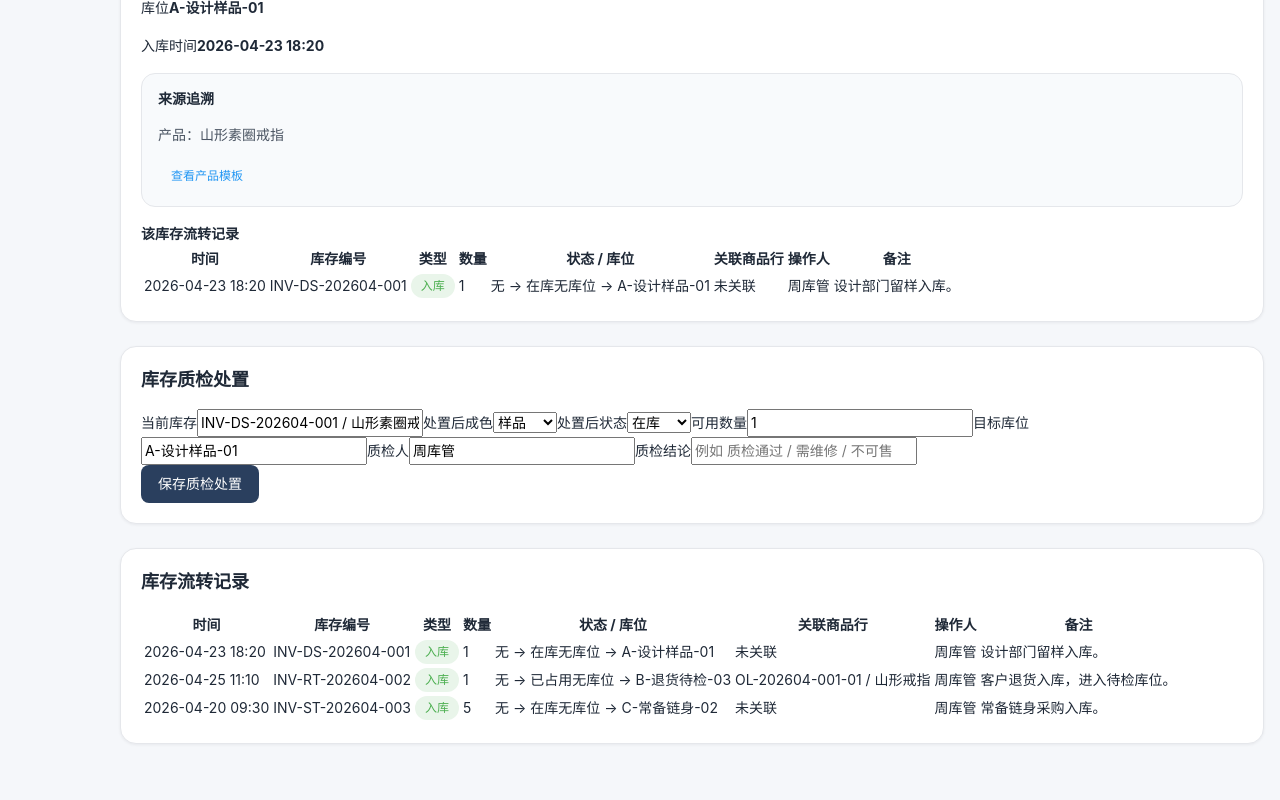
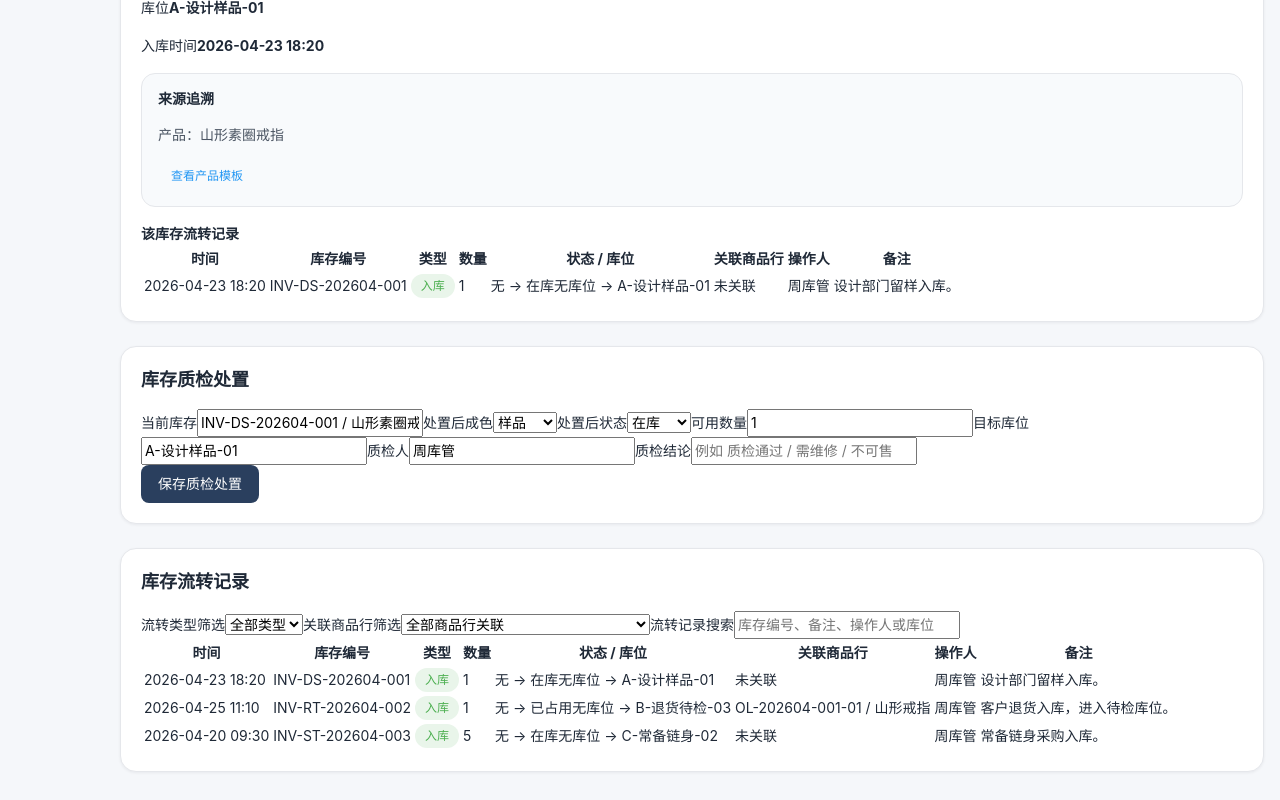
Before and after one commit to lulichao1991/erp2, a React (Vite) app: page /inventory in a window 1280 px wide. Shown: the part 1731-2531 px from the top of the page. Before the commit the page ends 2503 px from the top, so only its background shows below. Built offline with nearby package versions, Linux system fonts and the light colour scheme.

Commit message:
feat: filter inventory movement ledger

```diff
--- a/src/pages/inventory/InventoryListPage.tsx
+++ b/src/pages/inventory/InventoryListPage.tsx
@@ -107,6 +107,12 @@ type ReviewDraft = {
   note: string
 }
 
+type MovementFilters = {
+  type: InventoryMovementType | 'all'
+  relatedOrderLineId: string
+  keyword: string
+}
+
 const createMovementDraft = (item?: InventoryItem): MovementDraft => ({
   inventoryItemId: item?.id || '',
   type: 'reserve',
@@ -145,6 +151,12 @@ const initialInboundDraft: InboundDraft = {
   remark: ''
 }
 
+const initialMovementFilters: MovementFilters = {
+  type: 'all',
+  relatedOrderLineId: '',
+  keyword: ''
+}
+
 const toPositiveInteger = (value: string) => {
   const parsed = Number(value)
   return Number.isFinite(parsed) ? Math.max(0, Math.floor(parsed)) : 0
@@ -158,6 +170,7 @@ export const InventoryListPage = () => {
   const [movementDraft, setMovementDraft] = useState<MovementDraft>(() => createMovementDraft(inventoryItemsMock[0]))
   const [reviewDraft, setReviewDraft] = useState<ReviewDraft>(() => createReviewDraft(inventoryItemsMock[0]))
   const [inboundDraft, setInboundDraft] = useState<InboundDraft>(initialInboundDraft)
+  const [movementFilters, setMovementFilters] = useState<MovementFilters>(initialMovementFilters)
   const [selectedInventoryItemId, setSelectedInventoryItemId] = useState(inventoryItemsMock[0]?.id ?? '')
   const [formMessage, setFormMessage] = useState('')
 
@@ -176,6 +189,24 @@ export const InventoryListPage = () => {
   const summary = useMemo(() => buildInventorySummary(rows), [rows])
   const selectedRow = useMemo(() => rows.find((row) => row.item.id === selectedInventoryItemId) ?? visibleRows[0] ?? rows[0], [rows, selectedInventoryItemId, visibleRows])
   const selectedMovements = useMemo(() => movements.filter((movement) => movement.inventoryItemId === selectedRow?.item.id), [movements, selectedRow])
+  const filteredMovements = useMemo(() => {
+    const keyword = movementFilters.keyword.trim().toLowerCase()
+
+    return movements.filter((movement) => {
+      if (movementFilters.type !== 'all' && movement.type !== movementFilters.type) {
+        return false
+      }
+      if (movementFilters.relatedOrderLineId && movement.relatedOrderLineId !== movementFilters.relatedOrderLineId) {
+        return false
+      }
+      if (!keyword) {
+        return true
+      }
+
+      const relatedOrderLine = getOrderLineDisplay(appData.orderLines, movement.relatedOrderLineId)
+      return [movement.inventoryCode, movement.operatorName, movement.note, movement.fromLocation, movement.toLocation, relatedOrderLine].some((value) => value?.toLowerCase().includes(keyword))
+    })
+  }, [appData.orderLines, movementFilters, movements])
 
   const updateFilter = <K extends keyof InventoryFilters>(key: K, value: InventoryFilters[K]) => {
     setFilters((current) => ({
@@ -200,6 +231,13 @@ export const InventoryListPage = () => {
 
   const updateReviewDraft = <K extends keyof ReviewDraft>(key: K, value: ReviewDraft[K]) => {
     setReviewDraft((current) => ({
+      ...current,
+      [key]: value
+    }))
+  }
+
+  const updateMovementFilter = <K extends keyof MovementFilters>(key: K, value: MovementFilters[K]) => {
+    setMovementFilters((current) => ({
       ...current,
       [key]: value
     }))
@@ -603,8 +641,36 @@ export const InventoryListPage = () => {
         )}
       </SectionCard>
 
-      <SectionCard title="库存流转记录" description="记录入库、占用、释放、出库、报废和库位调整。">
-        <MovementTable movements={movements} orderLines={appData.orderLines} />
+      <SectionCard title="库存流转记录" description="记录入库、占用、释放、出库、报废和库位调整；筛选只影响台账查看，不改变库存或商品行状态。">
+        <div className="filter-grid">
+          <label>
+            <span>流转类型筛选</span>
+            <select value={movementFilters.type} onChange={(event) => updateMovementFilter('type', event.target.value as MovementFilters['type'])}>
+              <option value="all">全部类型</option>
+              {Object.entries(inventoryMovementTypeLabelMap).map(([value, label]) => (
+                <option key={value} value={value}>
+                  {label}
+                </option>
+              ))}
+            </select>
+          </label>
+          <label>
+            <span>关联商品行筛选</span>
+            <select value={movementFilters.relatedOrderLineId} onChange={(event) => updateMovementFilter('relatedOrderLineId', event.target.value)}>
+              <option value="">全部商品行关联</option>
+              {appData.orderLines.map((line) => (
+                <option key={line.id} value={line.id}>
+                  {formatOrderLineOption(line)}
+                </option>
+              ))}
+            </select>
+          </label>
+          <label>
+            <span>流转记录搜索</span>
+            <input value={movementFilters.keyword} onChange={(event) => updateMovementFilter('keyword', event.target.value)} placeholder="库存编号、备注、操作人或库位" />
+          </label>
+        </div>
+        {filteredMovements.length > 0 ? <MovementTable movements={filteredMovements} orderLines={appData.orderLines} /> : <EmptyState title="暂无流转记录" description="当前筛选条件下没有库存流转记录。" />}
       </SectionCard>
     </PageContainer>
   )
```
Also changed, not shown: 5 other files (tests, documents, lock files or other folders).
